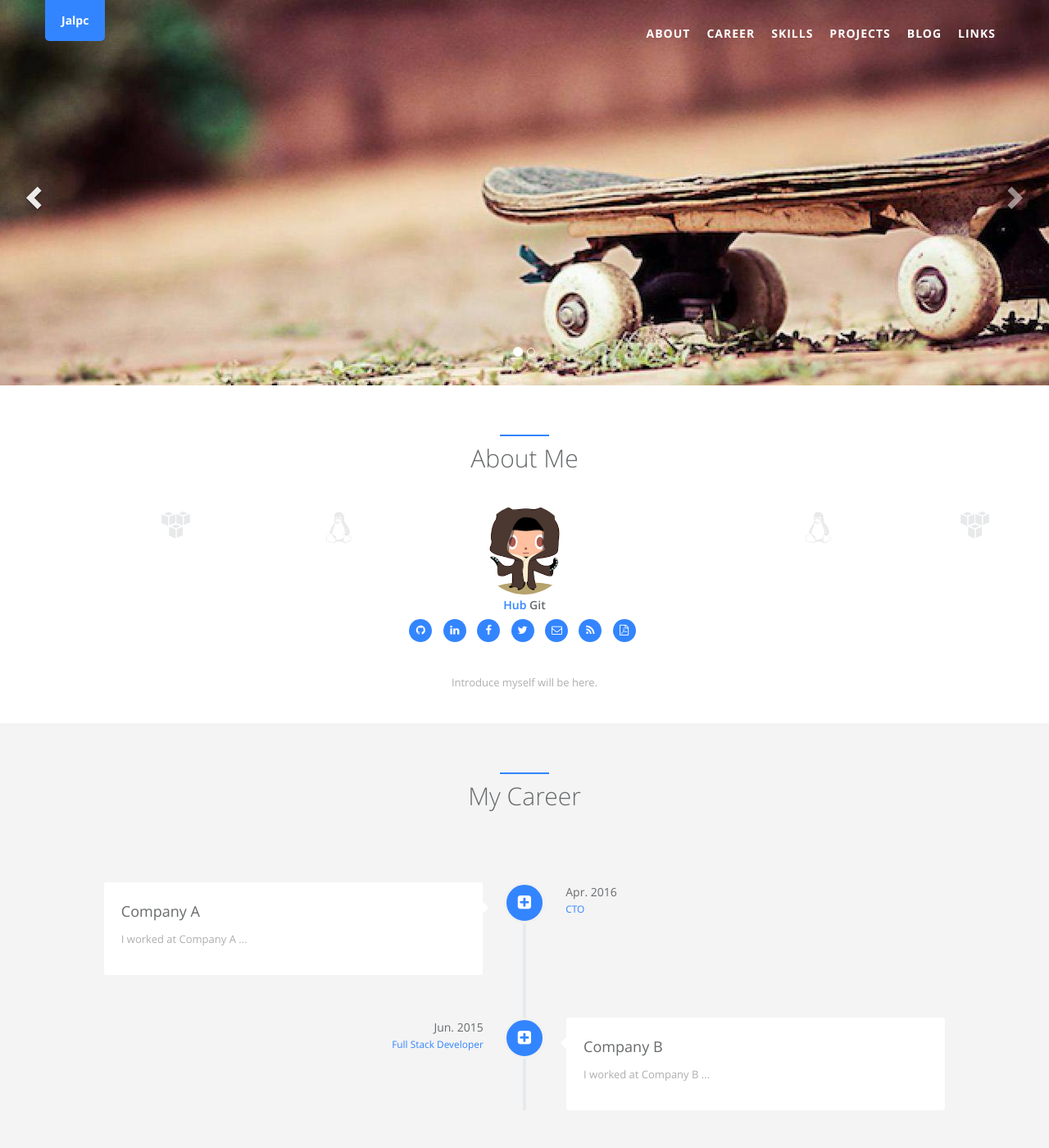
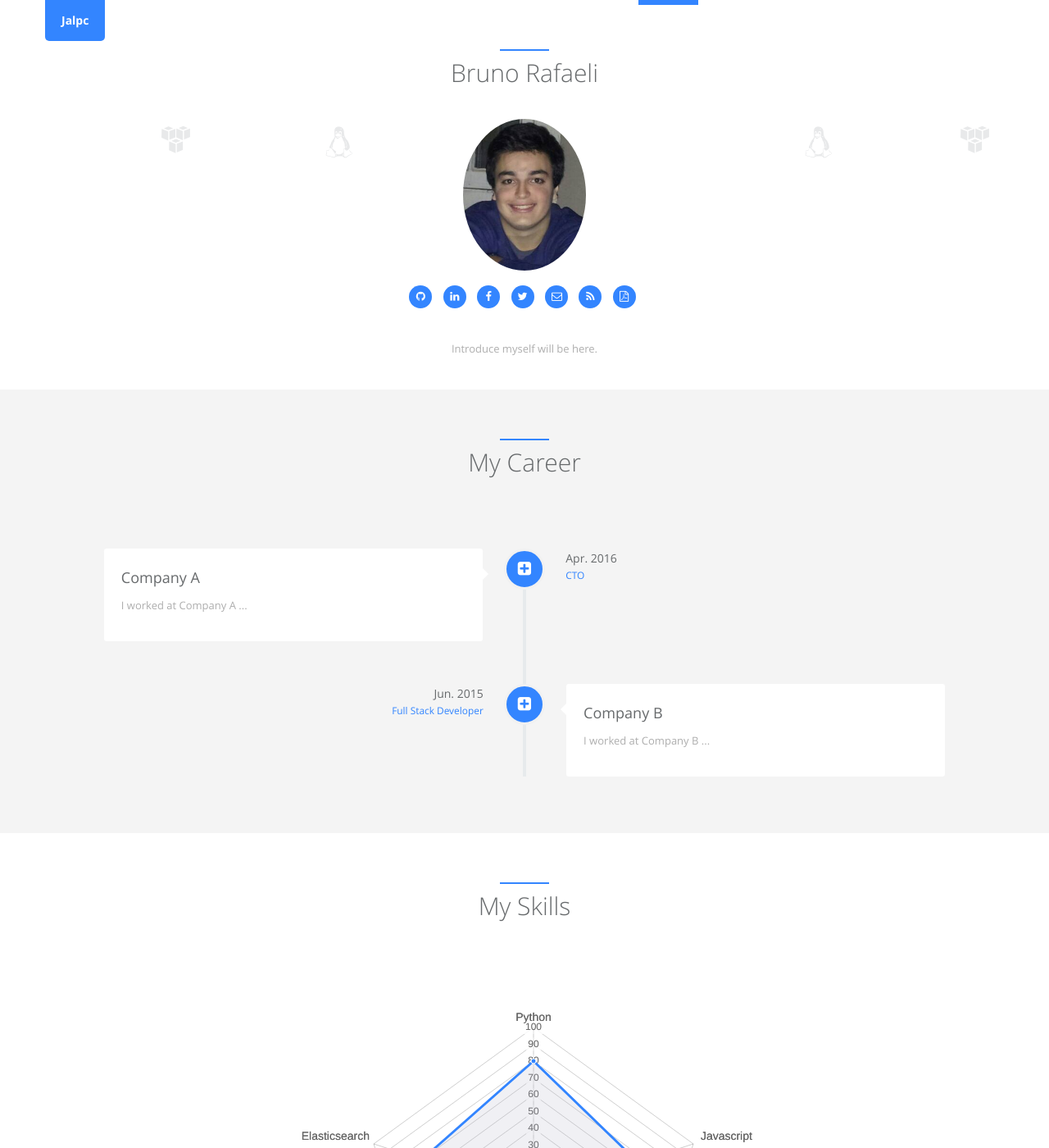
Before and after one commit to brunorafaeli/brunorafaeli.github.io, a Jekyll site: the page built from index.html, in a window 1280 px wide and 1400 px high. Shown: the whole window at 82% size. Built offline with Jekyll 4.4.1, drawn with Linux system fonts in a browser that asks for light colours.

Commit message:
Changing layout

```diff
--- a/_config.yml
+++ b/_config.yml
@@ -12,8 +12,8 @@
 # author -- index page "about me" section
 author:  # change following line to your infomation.
   name: GitHub  # Be used at blog posts' author.
-  first_name: Hub  # Be used at index page about me section.
-  last_name: Git  # Be used at index page about me section.
+  first_name: Bruno  # Be used at index page about me section.
+  last_name: Rafaeli  # Be used at index page about me section.
   avatar: /static/assets/img/landing/avatar.jpg  # upload your avatar at directory and edit it.
   github_username: brunorafaeli  # Leave blank if you don't have now
   linkedin_id: brunorafaeli # Leave blank if you don't have now
@@ -48,11 +48,11 @@
   # id:
 
 ## donation
-donation: on  # type 'on'/'off' to choice display donation button at post page or not
+donation: off  # type 'on'/'off' to choice display donation button at post page or not
 
 ## carousels
-index_carousel: on  # index page carousel switch
-blog_carousel: on  # blog page carousel switch
+index_carousel: off  # index page carousel switch
+blog_carousel: off  # blog page carousel switch
 
 # scss
 sass:
--- a/_data/index/skills.yml
+++ b/_data/index/skills.yml
@@ -2,5 +2,5 @@
 
 label: Ability
 id : cs
-aspects: GitHub, Motivation, HTML5, ReactJS, Machine Learing, Python, Sleeping
-percentage: 100, 35, 65, 80, 70, 90, 50
+aspects: Python, Javascript, HTML/CSS, Django, Elasticsearch
+percentage: 80, 65, 75, 80, 70
--- a/_includes/sections/about.html
+++ b/_includes/sections/about.html
@@ -2,8 +2,7 @@
     <div class="row m-b-lg">
         <div class="col-lg-12 text-center">
             <div class="navy-line"></div>
-            <h1><span data-i18n="about_me.about_me">About Me</span></h1>
-            <!-- <p>Donec sed odio dui. Etiam porta sem malesuada magna mollis euismod.</p> -->
+            <h1><span data-i18n="about_me.about_me"><bold>Bruno Rafaeli</bold></span></h1>
         </div>
     </div>
     <div class="row">
@@ -20,8 +19,9 @@
         <!-- avatar -->
         <div class="col-xs-4">
             <div class="team-member wow zoomIn">
-                <img src="{{ site.author.avatar | prepend: site.baseurl }}" height="110" width="110" class="img-responsive img-circle" alt="">
-                <h4><span class="navy">{{ site.author.first_name }}</span> {{ site.author.last_name }}</h4>
+                <img src="{{ site.author.avatar | prepend: site.baseurl }}" height="150" width="150" class="img-responsive img-circle" alt="">
+<!--                 <h4><span class="navy">{{ site.author.first_name }}</span> {{ site.author.last_name }}</h4> -->
+                <br>
                 <ul class="list-inline social-icon">
                     {% if site.author.github_username %}
                     <li><a href="https://github.com/{{ site.author.github_username }}" target="blank"><i class="fa fa-github"></i></a></li>
--- a/_sass/_style.scss
+++ b/_sass/_style.scss
@@ -178,6 +178,12 @@
 
 .fixed-nav #wrapper {
   margin-top: 0;
+}
+
+.bg_gradient {
+  background: #000000;  /* fallback for old browsers */
+  background: -webkit-linear-gradient(to right, #434343, #000000);  /* Chrome 10-25, Safari 5.1-6 */
+  background: linear-gradient(to right, #434343, #000000); /* W3C, IE 10+/ Edge, Firefox 16+, Chrome 26+, Opera 12+, Safari 7+ */
 }
 
 body {
@@ -2500,7 +2506,7 @@
     height: auto;
   }
   .header-back {
-    height: 470px;
+
     width: 100%;
     &.one {
       background: url(../assets/img/landing/header_one.jpg) 50% 0 no-repeat;
```
Also changed, not shown: static/assets/img/landing/avatar.jpg, static/assets/img/landing/avatar1.jpg (added), static/assets/img/landing/chile_2015.jpg (added), static/assets/img/landing/header_one.jpg.
